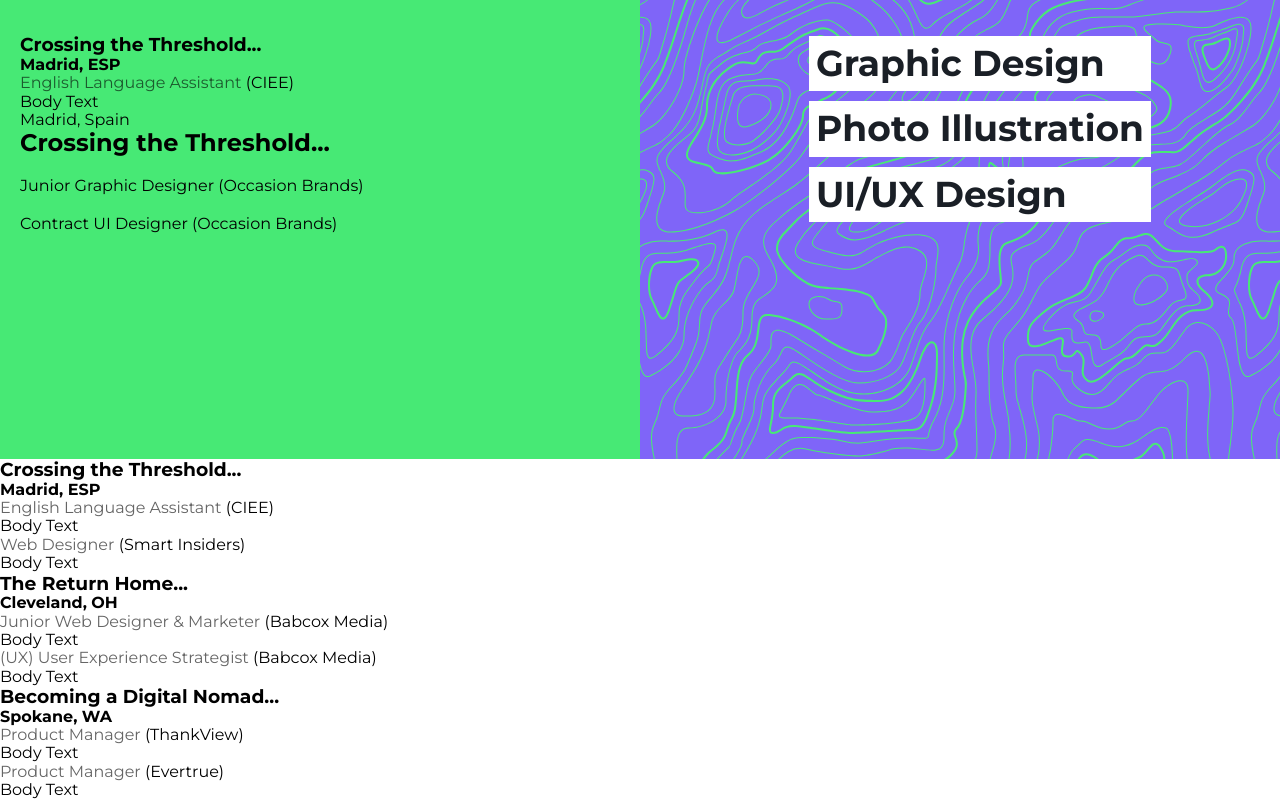
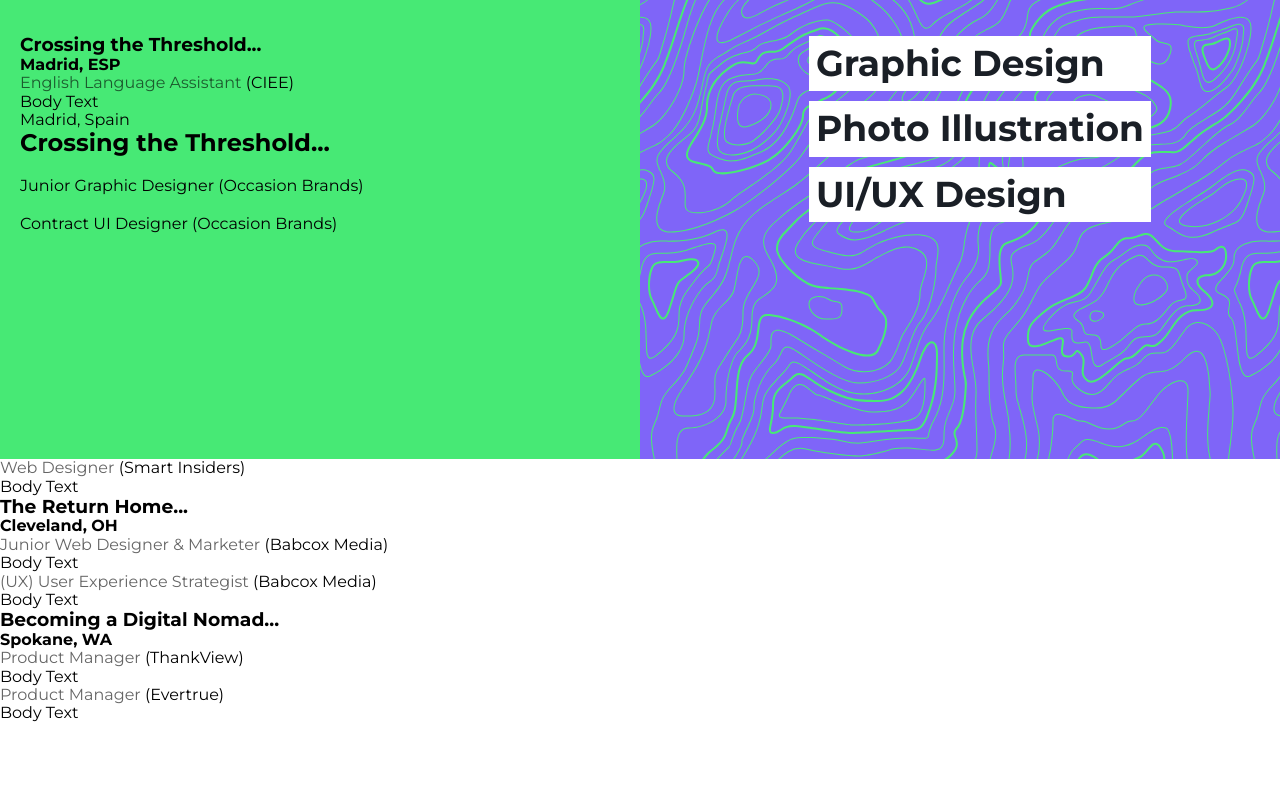
Before and after one commit to berkleyblanc91/portfolio, a plain HTML site: page About/index.html in a window 1280 px wide. Shown: the part 3240-4040 px from the top of the page. After the commit the page ends 3963 px from the top, so only its background shows below. Drawn offline with nearby package versions, Linux system fonts and the light colour scheme.

Commit message:
removed skills item

```diff
--- a/About/index.html
+++ b/About/index.html
@@ -176,14 +176,6 @@
       </div>
     </section>
 
-          <!-- Skill 5 -->
-          <div class="skills-item">
-            <h3>Crossing the Threshold...</h3>
-            <h4>Madrid, ESP</h4>
-            <p class="role">English Language Assistant</p>
-            <p class="location">(CIEE)</p>
-            <p>Body Text</p>
-          </div>
           <!-- Skill 6 -->
           <div class="skills-item">
             <p class="role">Web Designer</p>
```
